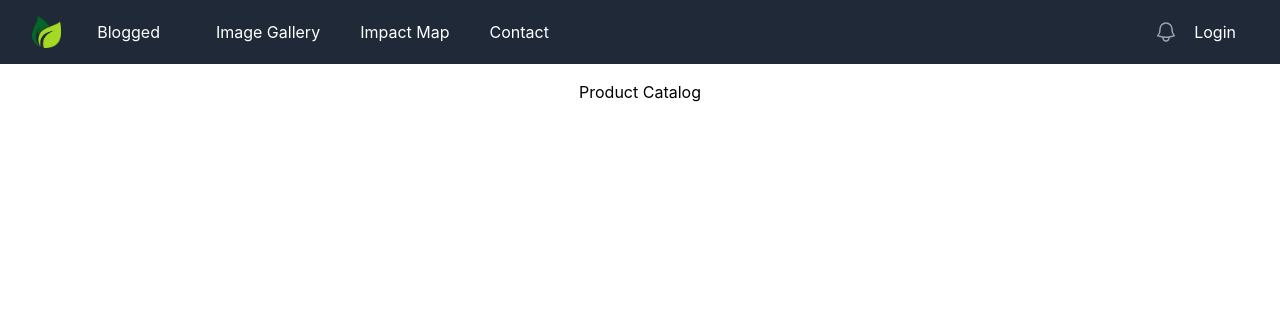
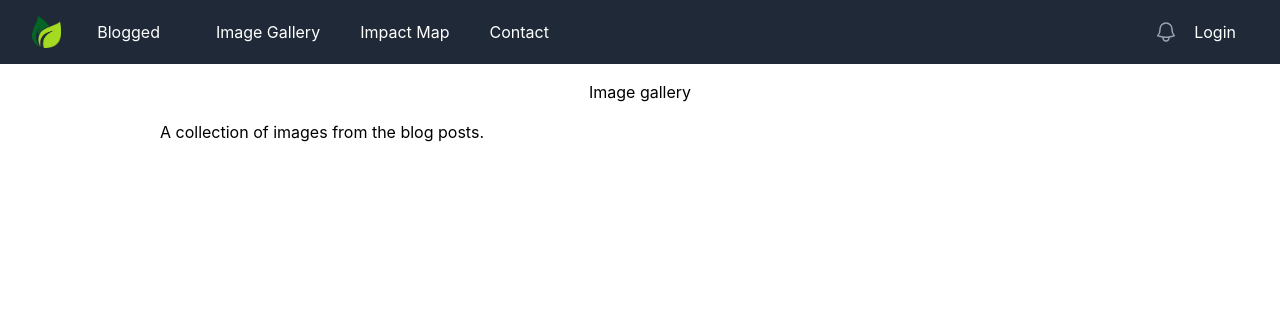
Before and after one commit to jannsta1/blog_ecological_restoration, a Django app: page /blog-image-gallery/ in a window 1280 px wide. Shown: the top 333 px of the page. Run offline with Django 5.2, Linux system fonts and the light colour scheme; data that the repository does not hold is empty; style sheets or scripts are compiled from the project's sources; parts of the project's set-up code (start-up, migrations or seed data) failed here and were passed over; some libraries are stand-ins or nearby versions.

Commit message:
chore: update the image gallery and contact sections to be in keeping with other recent updates

```diff
--- a/blogged/blog/admin.py
+++ b/blogged/blog/admin.py
@@ -2,11 +2,9 @@ from django.contrib import admin
 
 from .models import GpsCoordinates
 from .models import Images
-from .models import MediaAttachment
 from .models import Post
 # Register your models here.
 
 admin.site.register(Post)
-admin.site.register(MediaAttachment)
 admin.site.register(Images)
 admin.site.register(GpsCoordinates)
--- a/blogged/blog/templates/blog/blog-image-gallery.html
+++ b/blogged/blog/templates/blog/blog-image-gallery.html
@@ -1,69 +1,19 @@
-{% extends 'base.html' %}
-
+{% extends "base.html" %}
 
 {% block content %}
 
-<h1>Product Catalog</h1>
+<h1>Image gallery</h1>
 
-    <!-- <ul class="product-list">
-        {% for image in images %}
-            <li class="product-item">
-                <a href="#">
-                    <img src="{{ image.image.url }}" alt="{{ image.name }}" width="200">
-                </a>
-                <h2>{{ image.name }}</h2>
-                <p>{{ image.description }}</p>
-            </li>
-        {% endfor %}
-    </ul> -->
+<div>
+    <p>A collection of images from the blog posts.</p>
+</div>
 
-<!-- <div class="grid grid-cols-2 md:grid-cols-3 gap-4">
+<div class="grid grid-cols-2 md:grid-cols-3 gap-4">
     {% for image in images %}
         <div>
-            <img class="h-auto max-w-full rounded-lg" src="{{ image.image.url }}" alt="{{ image.name }}">
+            <img class="h-auto max-w-full rounded-lg" src="{{ image.public_url }}" alt="">
         </div>
     {% endfor %}
-</div> -->
-
-{% include 'blog/partials/image_gallery.html' with images=images %}
-
-
-<!-- <div id="default-carousel" class="relative w-full" data-carousel="slide">
-
-    <div class="relative h-56 overflow-hidden rounded-lg md:h-96">
-        {% for image in images %}
-        <div class="hidden duration-700 ease-in-out" data-carousel-item>
-            <img class="absolute block -translate-x-1/2 -translate-y-1/2 top-1/2 left-1/2" src="{{ image.public_url }}" alt="{{ image.name }}">
-        </div>
-        {% endfor %}
-    </div>
-
-    <div class="absolute z-30 flex -translate-x-1/2 bottom-5 left-1/2 space-x-3 rtl:space-x-reverse">
-        {% for image in images %}
-            <button type="button" class="w-3 h-3 rounded-full" aria-current="true" aria-label="{{ forloop.counter0 }}" data-carousel-slide-to="{{ forloop.counter0 }}"></button>
-        {% endfor %}
-    </div>
-
-    <button type="button" class="absolute top-0 start-0 z-30 flex items-center justify-center h-full px-4 cursor-pointer group focus:outline-none" data-carousel-prev>
-        <span class="inline-flex items-center justify-center w-10 h-10 rounded-full bg-white/30 dark:bg-gray-800/30 group-hover:bg-white/50 dark:group-hover:bg-gray-800/60 group-focus:ring-4 group-focus:ring-white dark:group-focus:ring-gray-800/70 group-focus:outline-none">
-            <svg class="w-4 h-4 text-white dark:text-gray-800 rtl:rotate-180" aria-hidden="true" xmlns="http://www.w3.org/2000/svg" fill="none" viewBox="0 0 6 10">
-                <path stroke="currentColor" stroke-linecap="round" stroke-linejoin="round" stroke-width="2" d="M5 1 1 5l4 4"/>
-            </svg>
-            <span class="sr-only">Previous</span>
-        </span>
-    </button>
-    <button type="button" class="absolute top-0 end-0 z-30 flex items-center justify-center h-full px-4 cursor-pointer group focus:outline-none" data-carousel-next>
-        <span class="inline-flex items-center justify-center w-10 h-10 rounded-full bg-white/30 dark:bg-gray-800/30 group-hover:bg-white/50 dark:group-hover:bg-gray-800/60 group-focus:ring-4 group-focus:ring-white dark:group-focus:ring-gray-800/70 group-focus:outline-none">
-            <svg class="w-4 h-4 text-white dark:text-gray-800 rtl:rotate-180" aria-hidden="true" xmlns="http://www.w3.org/2000/svg" fill="none" viewBox="0 0 6 10">
-                <path stroke="currentColor" stroke-linecap="round" stroke-linejoin="round" stroke-width="2" d="m1 9 4-4-4-4"/>
-            </svg>
-            <span class="sr-only">Next</span>
-        </span>
-    </button>
-</div> -->
-
-
-<!-- using flowbite for the gallery animation: https://flowbite.com/docs/getting-started/quickstart/ -->
-<!-- <script src="https://cdn.jsdelivr.net/npm/flowbite@3.1.2/dist/flowbite.min.js"></script>   -->
+</div>
 
 {% endblock %}
--- a/blogged/blog/views.py
+++ b/blogged/blog/views.py
@@ -12,7 +12,6 @@ from .forms import GpsFormSet
 from .forms import ImageFormSet
 from .forms import PostForm
 from .models import Images
-from .models import MediaAttachment
 from .models import Post
 
 
@@ -36,7 +35,8 @@ def detail(request, slug):
 
 
 def blog_image_gallery(request):
-    images = MediaAttachment.objects.all()
+    images = Images.objects.all()
+    print(f"Number of images: {len(images)}")
     return render(request, "blog/blog-image-gallery.html", {"images": images})
 
 
--- a/blogged/blogcontact/forms.py
+++ b/blogged/blogcontact/forms.py
@@ -7,17 +7,17 @@ class ContactForm(forms.Form):
 
     email = forms.EmailField(
         widget=forms.TextInput(
-            attrs={"placeholder": "Your e-mail", "class": "w-full p-4 bg-gray-100"}
+            attrs={"placeholder": "Your e-mail", "class": "form-text-field block w-full"}
         )
     )
     subject = forms.CharField(
         widget=forms.TextInput(
-            attrs={"placeholder": "Subject", "class": "w-full p-4 bg-gray-100"}
+            attrs={"placeholder": "Subject", "class": "form-text-field block w-full"}
         )
     )
     message = forms.CharField(
         widget=forms.Textarea(
-            attrs={"placeholder": "Your message", "class": "w-full p-4 bg-gray-100"}
+            attrs={"placeholder": "Your message", "class": "form-text-field block w-full"}
         )
     )
 
--- a/blogged/templates/contact.html
+++ b/blogged/templates/contact.html
@@ -7,7 +7,7 @@
 
 <h1>Contact</h1>
 
-<hr class="my-8">
+<p>Please use the form below if you wish to contact the site author.</p>
 
 <form method="post" class="space-y-4">
   {% csrf_token %}
```
Also changed, not shown: blogged/blog/models.py (+0 -30 lines), blogged/blog/migrations/0014_delete_mediaattachment.py (added).
